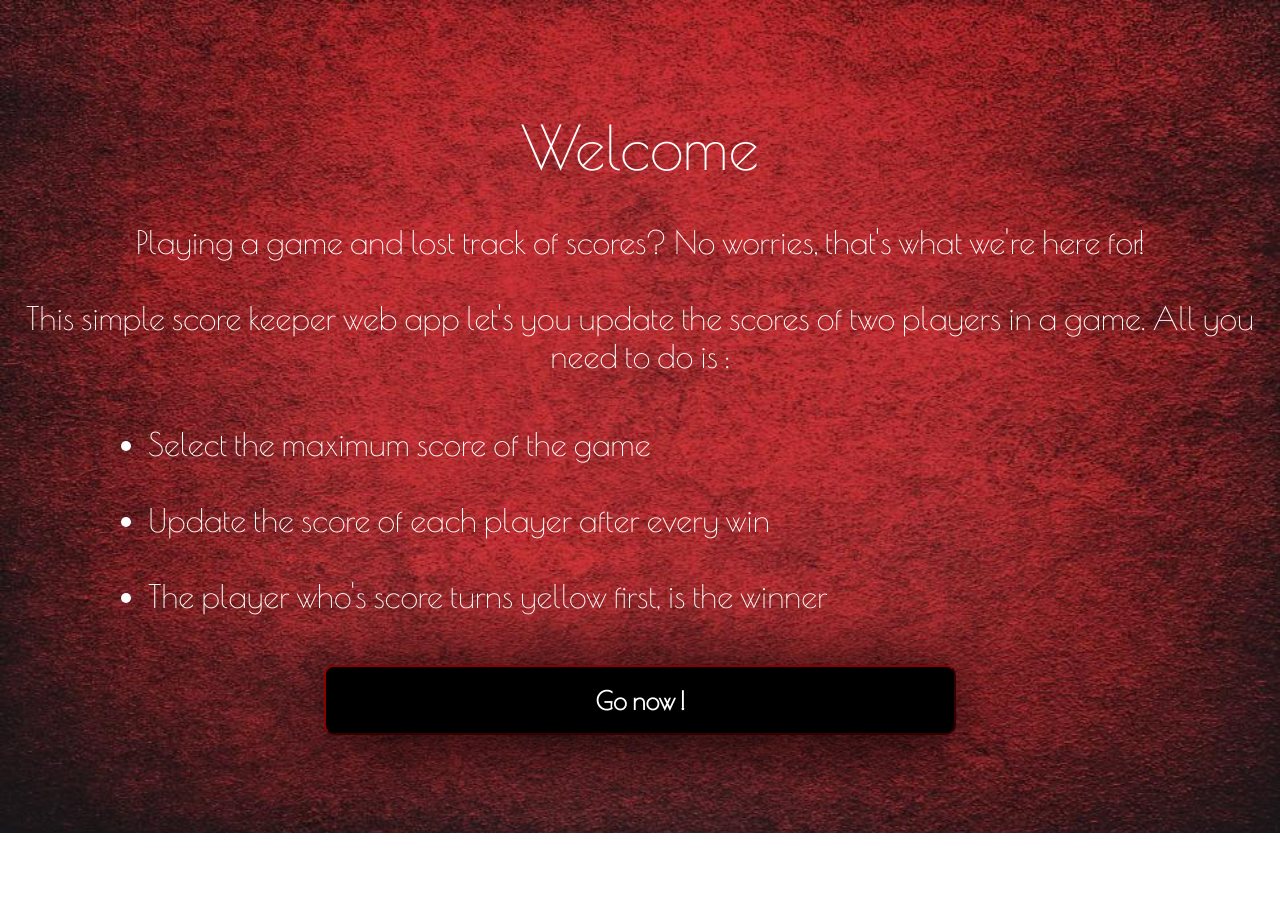
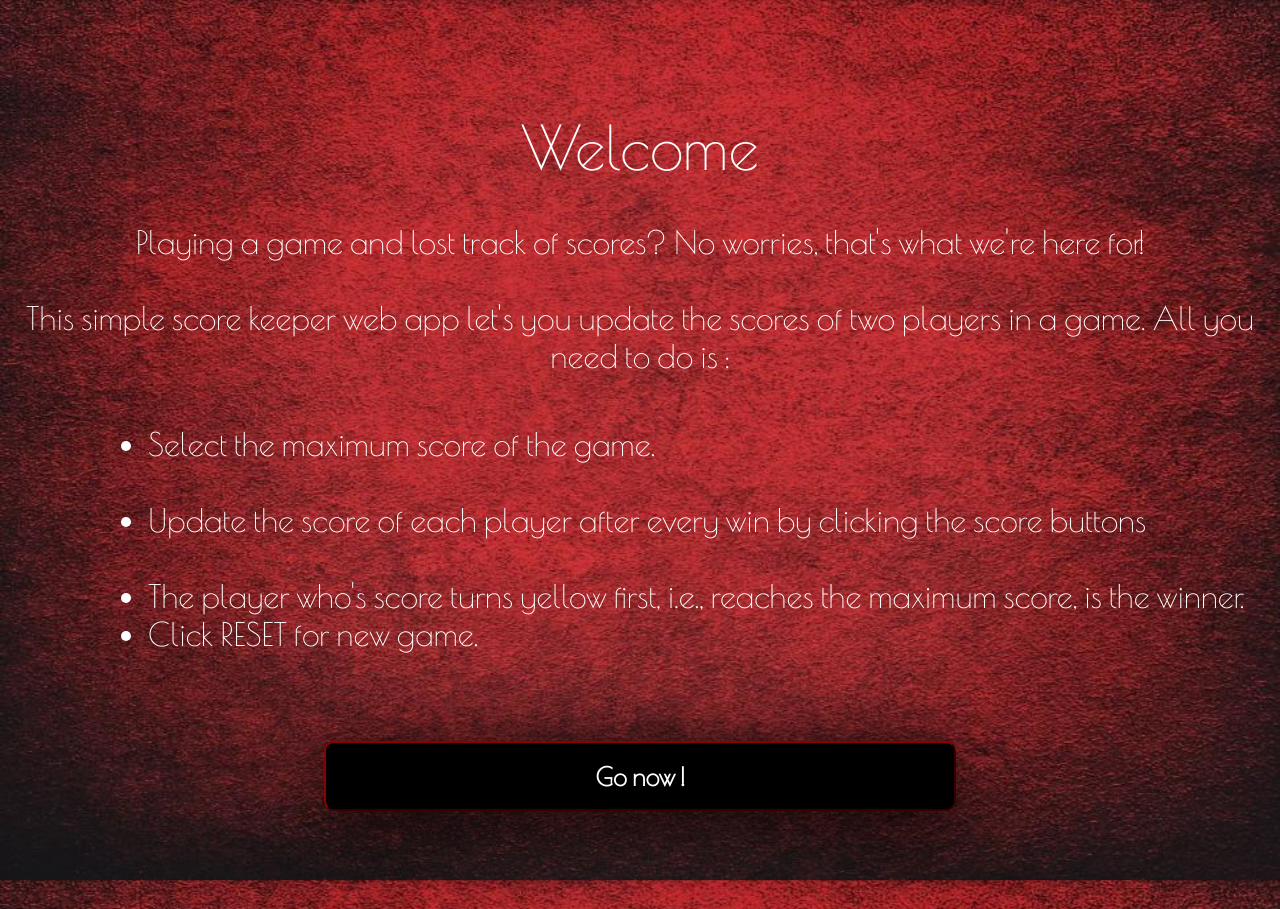
Before and after one commit to shivanigangadharan/Score-Keeper-, a plain HTML site: page index.html in a window 1280 px wide. Before the commit the page ends 833 px from the top, so only its background shows below. Drawn offline with nearby package versions, Linux system fonts and the light colour scheme.

Commit message:
Update index.html

```diff
--- a/index.html
+++ b/index.html
@@ -18,9 +18,10 @@
     This simple score keeper web app let's you update the scores of two players in a game. All you need to do is :
          </div>
     <ul id="bullet">
-        <li> Select the maximum score of the game </li><br>
-        <li> Update the score of each player after every win </li> <br>
-        <li> The player who's score turns yellow first, is the winner</li>
+        <li> Select the maximum score of the game. </li><br>
+        <li> Update the score of each player after every win by clicking the score buttons </li> <br>
+        <li> The player who's score turns yellow first, i.e., reaches the maximum score, is the winner.</li>
+        <li> Click RESET for new game.</li><br>
         </ul>
 
     <br>
```
